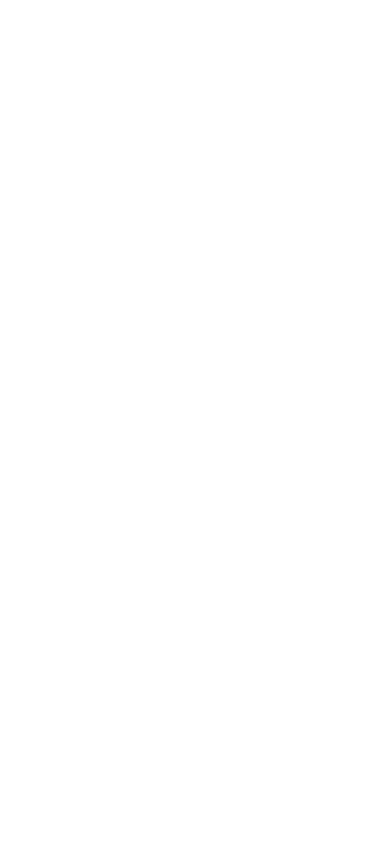
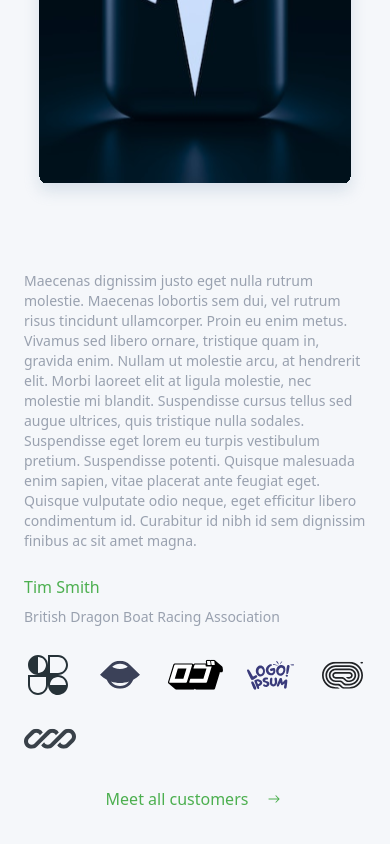
Before and after one commit to AymanSdq/Nexcent, a React (Vite) app: page / in a window 390 px wide. Shown: the part 5064-5908 px from the top of the page. Before the commit the page ends 4888 px from the top, so only its background shows below. Built offline with nearby package versions, Linux system fonts and the light colour scheme.

Commit message:
Tesla Responsive!

```diff
--- a/src/App.tsx
+++ b/src/App.tsx
@@ -56,8 +56,8 @@
           <Unseen />
           <Helping />
           <Design />
-          {/* <Customers />
-          <Marketing />
+          <Customers />
+          {/* <Marketing />
           <Demo />
           <Footer /> */}
       </ClickSpark>
--- a/src/components/Customers.tsx
+++ b/src/components/Customers.tsx
@@ -3,19 +3,19 @@
 
 const Customers = () => {
     return (
-        <section className="w-full bg-[#F5F7FA] py-10 px-[144px] gap-16 flex justify-center items-center">
-        <div className="w-[30%]">
+        <section className="w-full bg-[#F5F7FA] flex-col md:flex-row py-10 md:px-[144px] px-6 gap-16 flex justify-center items-center">
+        <div className="md:w-[30%] w-full">
             <img src="/tesla.svg" alt="Design Img" />
         </div>
         {/* Text */}
-        <div className="w-[70%] flex flex-col  gap-6">
+        <div className="md:w-[70%] w-full flex flex-col  gap-6">
             <p className="text-sm text-gray-400">Maecenas dignissim justo eget nulla rutrum molestie. Maecenas lobortis sem dui, vel rutrum risus tincidunt ullamcorper. Proin eu enim metus. Vivamus sed libero ornare, tristique quam in, gravida enim. Nullam ut molestie arcu, at hendrerit elit. Morbi laoreet elit at ligula molestie, nec molestie mi blandit. Suspendisse cursus tellus sed augue ultrices, quis tristique nulla sodales. Suspendisse eget lorem eu turpis vestibulum pretium. Suspendisse potenti. Quisque malesuada enim sapien, vitae placerat ante feugiat eget. Quisque vulputate odio neque, eget efficitur libero condimentum id. Curabitur id nibh id sem dignissim finibus ac sit amet magna.</p>
             <div className="flex flex-col gap-2">
                 <h1 className="text-[#4CAF4F]">Tim Smith</h1>
                 <p className="text-sm text-gray-400">British Dragon Boat Racing Association</p>
             </div>
-            <div className="flex items-center justify-between gap-6">
-                <div className="flex justify-between gap-4">
+            <div className="flex items-center flex-col md:flex-row justify-between gap-6">
+                <div className="flex flex-wrap justify-between gap-4">
                     <img src="/Logo7.svg" alt="Logo 7" />
                     <img src="/Logo-1.svg" alt="Logo 1" />
                     <img src="/Logo-2.svg" alt="Logo 2" />
```
